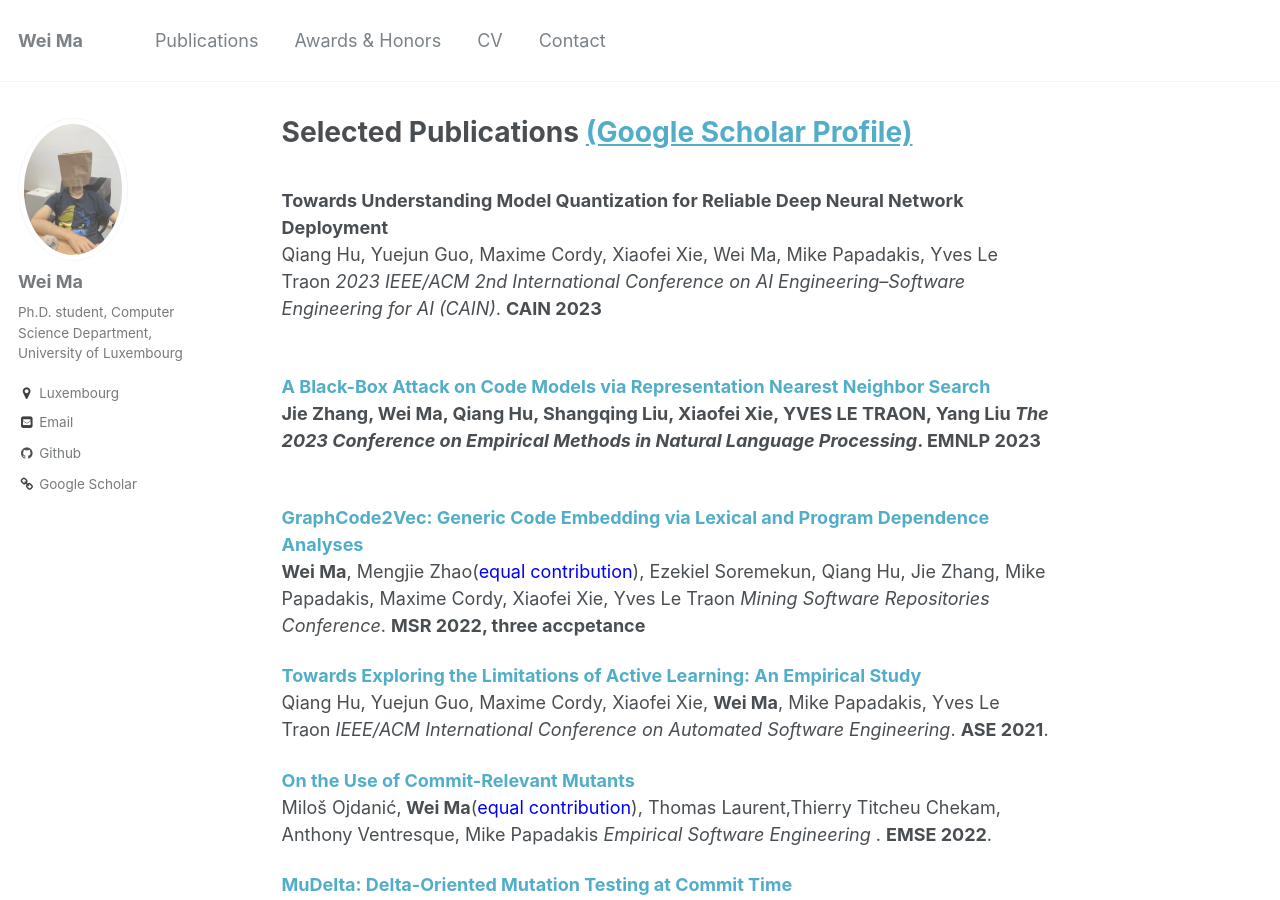
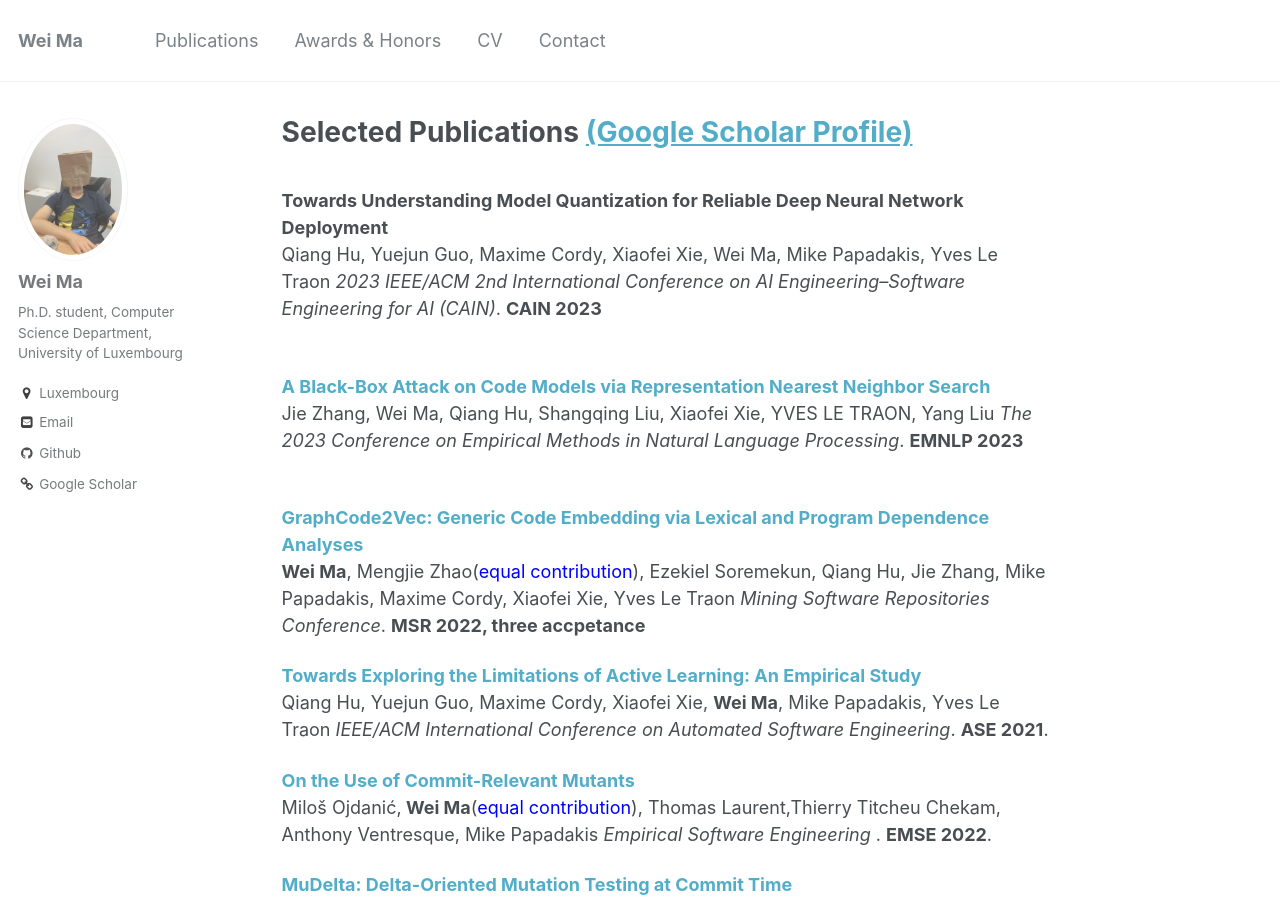
Before and after one commit to Marvinmw/WeiMa.github.io, a Jekyll site: the page built from _pages/publications.md, in a window 1280 px wide and 900 px high. Built offline with Jekyll 4.4.1, drawn with Linux system fonts in a browser that asks for light colours.

```diff
--- a/_pages/publications.md
+++ b/_pages/publications.md
@@ -11,7 +11,7 @@ Qiang Hu, Yuejun Guo, Maxime Cordy, Xiaofei Xie, Wei Ma, Mike Papadakis, Yves Le
 
 <br>
 <b>[A Black-Box Attack on Code Models via Representation Nearest Neighbor Search](to appear)</b> <br>
-<b>Jie Zhang, Wei Ma, Qiang Hu, Shangqing Liu, Xiaofei Xie, YVES LE TRAON, Yang Liu
+Jie Zhang, Wei Ma, Qiang Hu, Shangqing Liu, Xiaofei Xie, YVES LE TRAON, Yang Liu
 <i>The 2023 Conference on Empirical Methods in Natural Language Processing</i>. <b>EMNLP 2023</b>
 
 <br>
```
